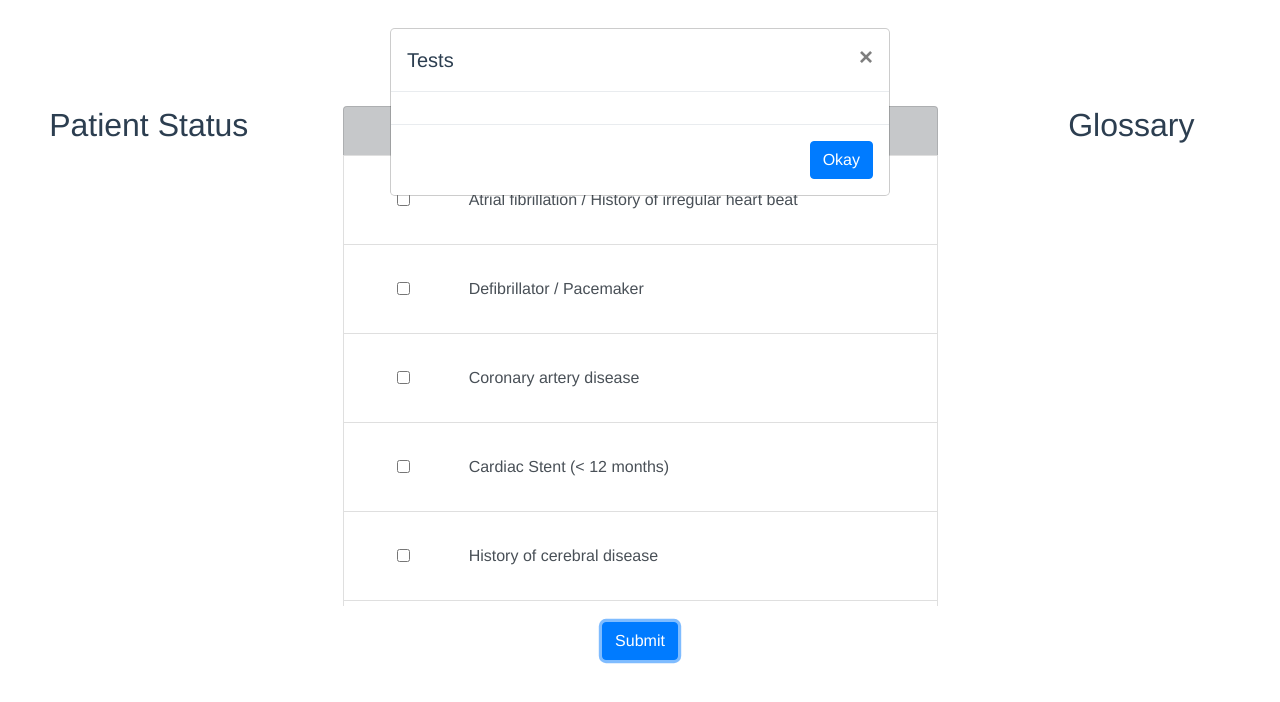
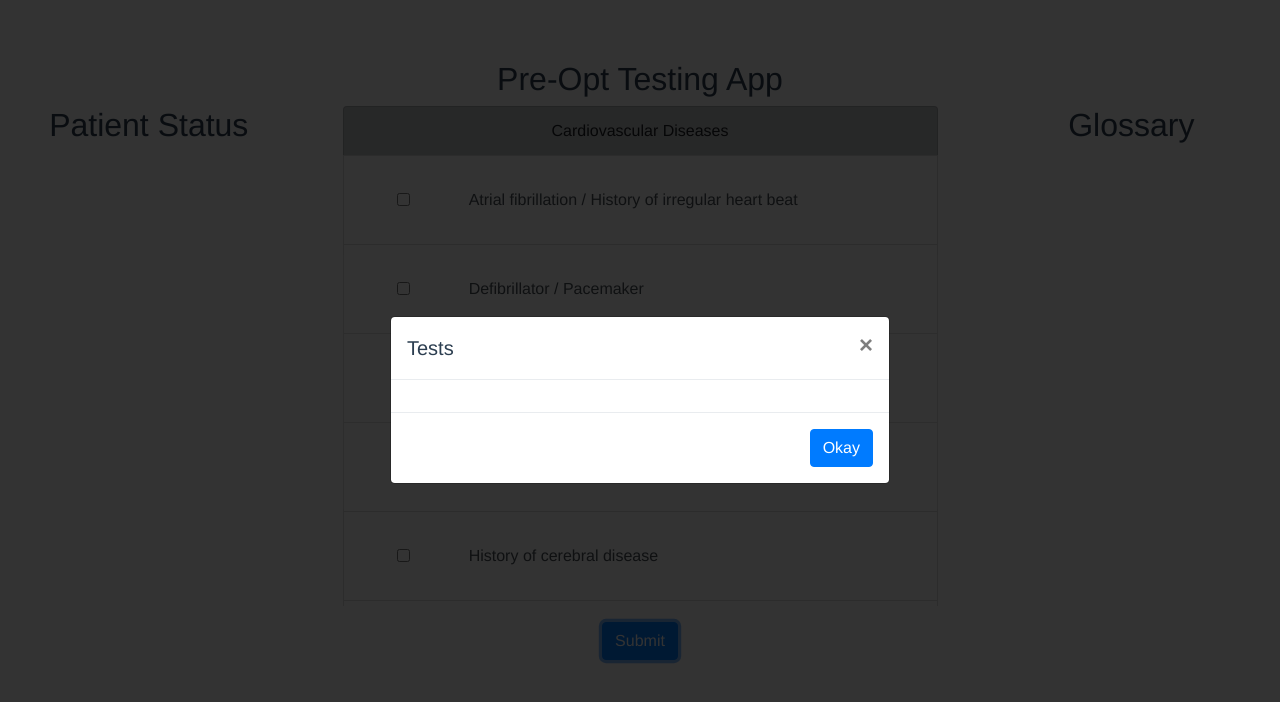
Before and after one commit to mmulenga/POTA, a Vue app: page / in a window 1280 px wide. Both pictures are taken after a click on the button "Submit". Shown: the top 702 px of the page. Built offline with nearby package versions, Linux system fonts and the light colour scheme.

Commit message:
Added faded background with modal.

```diff
--- a/src/components/ResultModalComponent.vue
+++ b/src/components/ResultModalComponent.vue
@@ -3,11 +3,12 @@
     <button type="button" class="btn btn-primary"
      v-on:click="getExams(); showModal();"> Submit </button>
     <!-- Modal -->
-    <div class="modal fade" :class="{ 'show': isVisible, 'd-block': isVisible }">
-      <div class="modal-dialog">
+    <div id="modalBox" class="modal fade" :class="{ 'show': isVisible, 'd-block': isVisible }"
+     tabindex="-1" role="dialog">
+      <div class="modal-dialog modal-dialog-centered">
         <div class="modal-content">
           <div class="modal-header">
-            <h5 class="modal-title" id="exampleModalLabel"> Tests </h5>
+            <h5 class="modal-title"> Tests </h5>
             <button type="button" class="close" v-on:click="showModal()">
               <span> &times; </span>
             </button>
@@ -80,3 +81,9 @@ export default {
   },
 };
 </script>
+
+<style>
+  #modalBox {
+    background: rgba(0,0,0, 0.8);
+  }
+</style>
```
Also changed, not shown: 1 other file (tests, documents, lock files or other folders).
